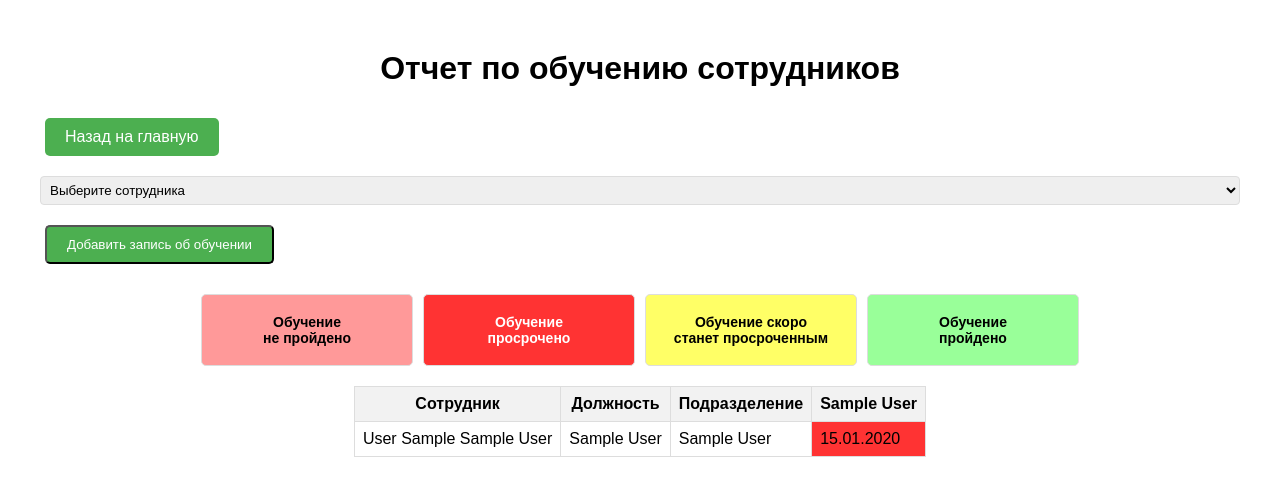
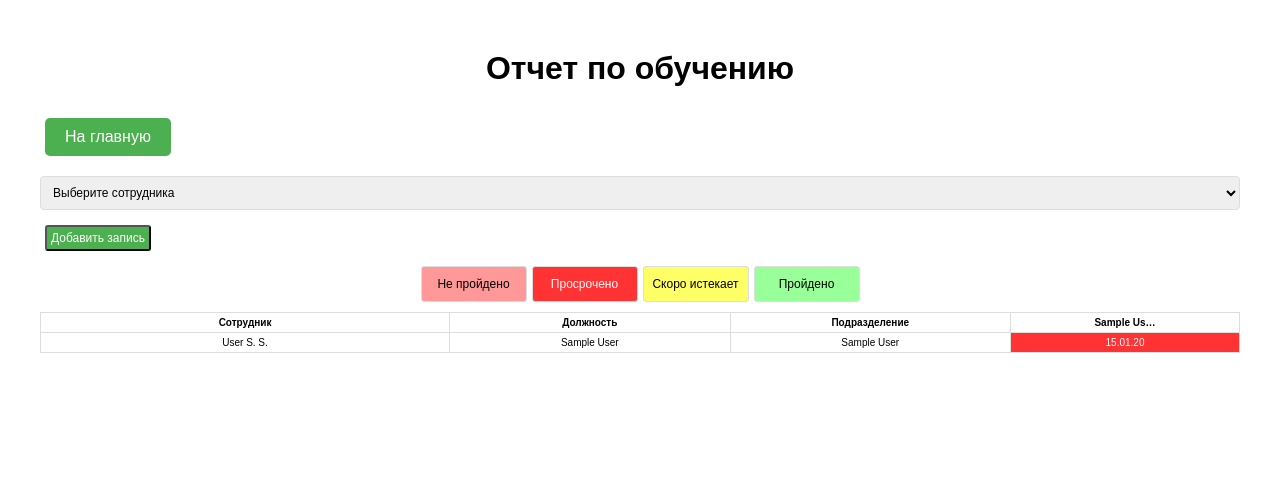
Before and after one commit to evlx87/training_tracker, a Django app: page /reports/ in a window 1280 px wide. Shown: the top 496 px of the page. Run offline with Django 5.2, Linux system fonts and the light colour scheme; tables that the repository leaves empty hold one stand-in row (values such as "Sample post").

Commit message:
орректировка стилей и reports.html

```diff
--- a/employees/templates/reports.html
+++ b/employees/templates/reports.html
@@ -1,43 +1,27 @@
 {% extends 'base.html' %}
 {% load dict_get %}
-
 {% block title %}
-Отчет по обучению сотрудников
+Отчет по обучению
 {% endblock %}
-
 {% block content %}
-<h1>Отчет по обучению сотрудников</h1>
-<a href="{% url 'employees:index' %}" class="back-button">Назад на главную</a>
-
+<h1>Отчет по обучению</h1>
+<a href="{% url 'employees:index' %}" class="back-button">На главную</a>
 <form action="{% url 'employees:training_record_create' %}" method="get" style="display: inline;">
-    <select name="employee_pk" class="form-input" style="padding: 5px;">
+    <select name="employee_pk" class="form-input">
         <option value="">Выберите сотрудника</option>
         {% for employee in employees %}
         <option value="{{ employee.pk }}">{{ employee.last_name }} {{ employee.first_name }}</option>
         {% endfor %}
     </select>
-    <button type="submit" class="action-button">Добавить запись об обучении</button>
+    <button type="submit" class="action-button">Добавить запись</button>
 </form>
-
 <div class="legend">
-    <div class="legend-item not-completed">
-        <span>Обучение</span>
-        <span>не пройдено</span>
+    <div class="legend-item not-completed">Не пройдено</div>
+    <div class="legend-item overdue">Просрочено</div>
+    <div class="legend-item warning">Скоро истекает</div>
+    <div class="legend-item completed">Пройдено</div>
 </div>
-    <div class="legend-item overdue">
-        <span>Обучение</span>
-        <span>просрочено</span>
-    </div>
-    <div class="legend-item warning">
-        <span>Обучение скоро</span>
-        <span>станет просроченным</span>
-    </div>
-    <div class="legend-item completed">
-        <span>Обучение</span>
-        <span>пройдено</span>
-    </div>
-</div>
-
+<div class="table-container">
     <table class="report-table">
         <thead>
             <tr>
@@ -45,23 +29,23 @@
                 <th>Должность</th>
                 <th>Подразделение</th>
                 {% for program in training_programs %}
-            <th>{{ program.name }}</th>
+                <th title="{{ program.name }}">{{ program.name|truncatechars:10 }}</th>
                 {% endfor %}
             </tr>
         </thead>
         <tbody>
             {% for data in report_data %}
             <tr>
-            <td>{{ data.employee.last_name }} {{ data.employee.first_name }} {{ data.employee.middle_name|default:"" }}</td>
+                <td>{{ data.employee.last_name }} {{ data.employee.first_name|first }}. {% if data.employee.middle_name %}{{ data.employee.middle_name|first }}.{% endif %}</td>
                 <td>{{ data.employee.position|default:"—" }}</td>
                 <td>{{ data.employee.department|default:"—" }}</td>
                 {% for program in training_programs %}
                 <td class="{{ data.trainings|get_item:program.id|get_item:'class' }}">
                     {% with training_status=data.trainings|get_item:program.id %}
                     {% if training_status.date == "Обучение не пройдено" %}
-                    {{ training_status.date }}
+                        —
                     {% else %}
-                    {{ training_status.date|date:"d.m.Y" }}
+                        {{ training_status.date|date:"d.m.y" }}
                     {% endif %}
                     {% endwith %}
                 </td>
@@ -70,4 +54,5 @@
             {% endfor %}
         </tbody>
     </table>
+</div>
 {% endblock %}
--- a/static/css/style.css
+++ b/static/css/style.css
@@ -1,22 +1,17 @@
-/* Общие стили для страницы */
 body {
     font-family: Arial, sans-serif;
     margin: 0;
     padding: 0;
 }
-
 .container {
     max-width: 1200px;
     margin: 0 auto;
     padding: 20px;
 }
-
 h1 {
     text-align: center;
     margin-top: 30px;
 }
-
-/* Стили для контейнера кнопок на главной странице */
 .button-container {
     display: flex;
     justify-content: center;
@@ -24,7 +19,6 @@ h1 {
     flex-wrap: wrap;
     margin-top: 30px;
 }
-
 .button {
     display: inline-block;
     width: 200px;
@@ -42,35 +36,99 @@ h1 {
     padding: 10px;
     box-sizing: border-box;
 }
-
 .button:hover {
     background-color: #45a049;
 }
-
-/* Стили для таблиц */
-table {
-    width: auto;
-    margin: 20px auto;
+.table-container {
+    max-width: 100%;
+    overflow-x: auto;
+    margin: 10px 0;
+}
+.report-table {
+    width: 100%;
     border-collapse: collapse;
-    table-layout: auto;
+    font-size: 10px; /* Уменьшенный шрифт */
+    table-layout: fixed;
 }
-
-th, td {
+.report-table th, .report-table td {
     border: 1px solid #ddd;
-    padding: 8px;
-    text-align: left;
-    /* white-space: nowrap; */
+    padding: 4px;
+    text-align: center;
+    white-space: nowrap;
+    overflow: hidden;
+    text-overflow: ellipsis;
 }
-
-th {
-    background-color: #f2f2f2;
+.report-table td.not-completed {
+    display: flex;
+    justify-content: center;
+    align-items: center;
+}
+.report-table th:not(:nth-child(-n+3)), .report-table td:not(:nth-child(-n+3)) {
+    width: 80px;
+}
+.report-table th:nth-child(1) {
+    width: 150px;
+}
+.report-table th:nth-child(2), .report-table th:nth-child(3) {
+    width: 100px;
+}
+.legend {
+    display: flex;
+    justify-content: center;
+    gap: 5px;
+    margin: 10px 0;
+}
+.legend-item {
+    width: 100px;
+    height: 30px;
+    display: flex;
+    align-items: center;
+    justify-content: center;
+    text-align: center;
+    color: black;
+    font-weight: normal;
+    font-size: 12px;
     border: 1px solid #ddd;
-    padding: 8px;
-    text-align: center; /* Центрирование текста в шапке таблицы */
+    border-radius: 3px;
+    padding: 2px;
 }
-
-/* Стили для текстовых кнопок */
-.back-button, .action-button, .submit-button, .delete-button {
+.legend-item.not-completed {
+    background-color: #ff9999;
+}
+.legend-item.overdue {
+    background-color: #ff3333;
+    color: white;
+}
+.legend-item.warning {
+    background-color: #ffff66;
+}
+.legend-item.completed {
+    background-color: #99ff99;
+}
+.not-completed {
+    background-color: #ff9999;
+}
+.overdue {
+    background-color: #ff3333;
+    color: white;
+}
+.warning {
+    background-color: #ffff66;
+}
+.normal {
+    background-color: #99ff99;
+}
+.form-input, .action-button {
+    font-size: 12px;
+    padding: 4px;
+    margin: 5px;
+}
+.action-button {
+    background-color: #4CAF50;
+    color: white;
+    border-radius: 3px;
+}
+.back-button, .submit-button, .delete-button {
     display: inline-block;
     padding: 10px 20px;
     margin: 10px 5px;
@@ -80,25 +138,19 @@ th {
     border-radius: 5px;
     text-align: center;
 }
-
 .back-button:hover, .action-button:hover, .submit-button:hover {
     background-color: #45a049;
 }
-
 .delete-button {
     background-color: #f44336;
 }
-
 .delete-button:hover {
     background-color: #d32f2f;
 }
-
-/* Стили для форм */
 .form-container {
     max-width: 600px;
     margin: 20px auto;
 }
-
 .form-input, .form-textarea {
     width: 100%;
     padding: 8px;
@@ -107,118 +159,45 @@ th {
     border-radius: 4px;
     box-sizing: border-box;
 }
-
 .form-textarea {
     height: 100px;
     resize: vertical;
 }
-
 .form-checkbox {
     margin: 10px 0;
 }
-
 .form-group {
     margin-bottom: 15px;
 }
-
 .form-text {
     color: #666;
     font-size: 0.9em;
 }
-
-/* Стили для легенды (для таблиц с цветовой индикацией) */
-.legend {
-    display: flex;
-    justify-content: center;
-    gap: 10px;
-    margin: 20px 0;
+.actions {
+    gap: 8px;
+    text-align: center;
+    padding: 4px;
 }
-
-.legend-item {
-    width: 200px;
-    height: 60px;
-    display: flex;
-    flex-direction: column;
-    justify-content: center;
-    align-items: center;
-    text-align: center;
-    color: black;
-    font-weight: bold;
-    font-size: 14px;
-    border: 1px solid #ddd;
-    border-radius: 5px;
-    padding: 5px;
-}
-
-.legend-item span {
-    display: block;
-    line-height: 1.2;
-}
-
-.legend-item.not-completed {
-    background-color: #ff9999; /* Насыщенный розовый для незавершённых задач */
-}
-
-.legend-item.overdue {
-    background-color: #ff3333; /* Яркий красный для просроченных задач */
-    color: white; /* Белый текст для лучшей читаемости */
-}
-
-.legend-item.warning {
-    background-color: #ffff66; /* Насыщенный жёлтый для предупреждений */
-}
-
-.legend-item.completed {
-    background-color: #99ff99; /* Светло-зелёный для завершённых задач */
-}
-
-/* Стили для ячеек таблицы с цветовой индикацией */
-.not-completed {
-    background-color: #ff9999; /* Насыщенный розовый для незавершённых задач */
-}
-
-.overdue {
-    background-color: #ff3333; /* Яркий красный для просроченных задач */
-}
-
-.warning {
-    background-color: #ffff66; /* Насыщенный жёлтый для предупреждений */
-}
-
-.normal {
-    background-color: #99ff99; /* Светло-зелёный для нормального состояния */
-}
-
-/* Стили для иконок в таблицах */
-.actions {
-    gap: 8px; /* Уменьшенный отступ между иконками для компактности */
-    text-align: center;
-    padding: 4px; /* Минимальный отступ внутри ячейки */
-}
-
 .view-icon, .action-icon, .delete-icon {
     display: inline-flex;
     align-items: center;
     justify-content: center;
-    font-size: 16px; /* Размер иконок */
-    color: #4CAF50; /* Зелёный цвет для просмотра и редактирования */
+    font-size: 16px;
+    color: #4CAF50;
     text-decoration: none;
-    width: 24px; /* Фиксированная ширина для области клика */
-    height: 24px; /* Фиксированная высота для области клика */
-    border-radius: 4px; /* Скругление углов */
-    transition: color 0.2s, background-color 0.2s; /* Быстрый переход для эффекта наведения */
+    width: 24px;
+    height: 24px;
+    border-radius: 4px;
+    transition: color 0.2s, background-color 0.2s;
 }
-
 .delete-icon {
-    color: #f44336; /* Красный цвет для удаления */
+    color: #f44336;
 }
-
 .view-icon:hover, .action-icon:hover {
-    color: #fff; /* Белый цвет иконки при наведении */
-    background-color: #45a049; /* Зелёный фон при наведении */
+    color: #fff;
+    background-color: #45a049;
 }
-
 .delete-icon:hover {
-    color: #fff; /* Белый цвет иконки при наведении */
-    background-color: #d32f2f; /* Красный фон при наведении */
+    color: #fff;
+    background-color: #d32f2f;
 }
```
Lines whose indentation alone changed are shown as unchanged.
